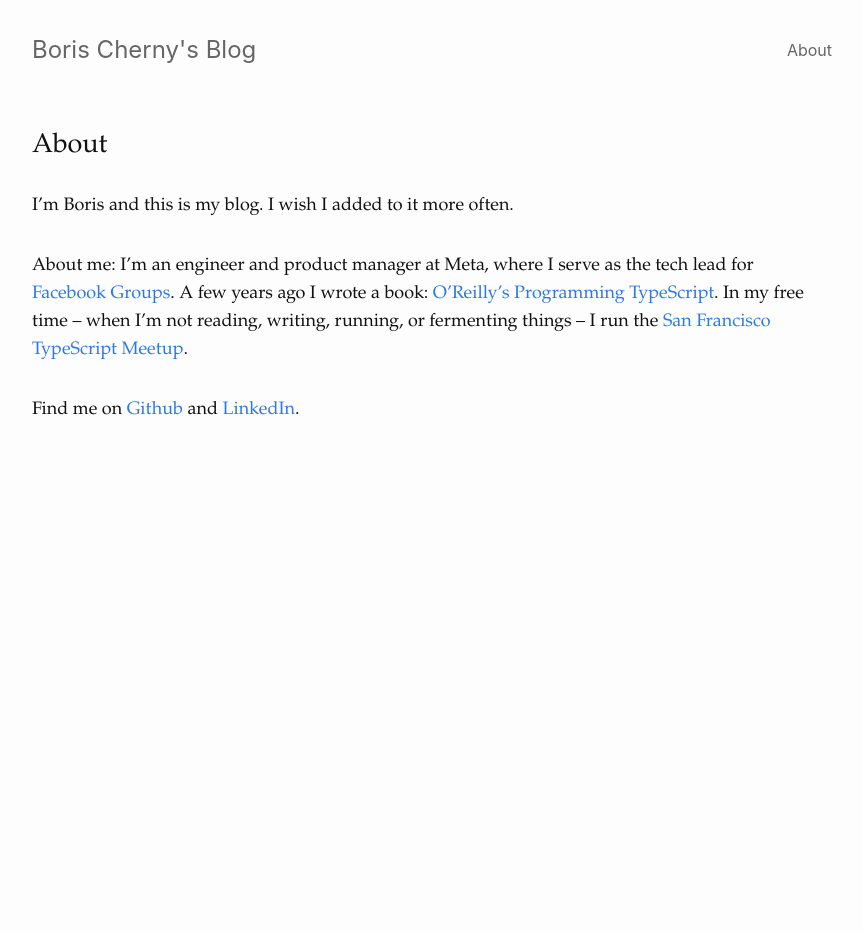
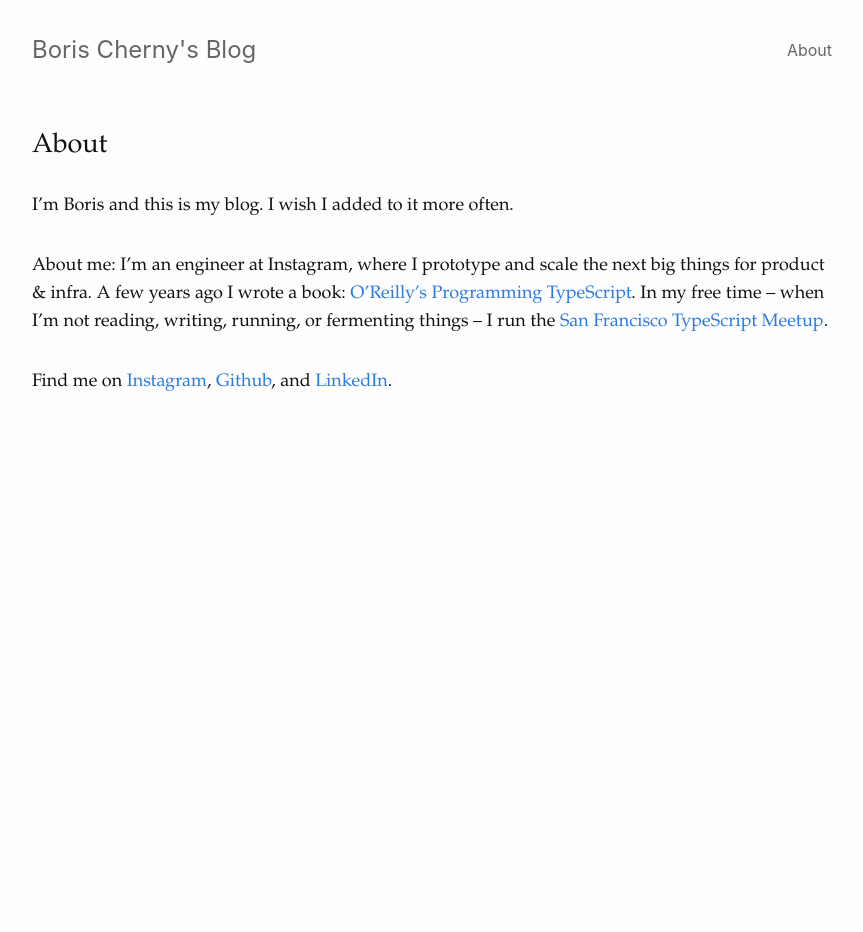
Before and after one commit to bcherny/bcherny.github.io, a Jekyll site: the page built from about.md, in a window 1280 px wide. Shown: the whole page, without its empty margins (208-1071 px from the left). Built offline with Jekyll 4.4.1, drawn with Linux system fonts in a browser that asks for light colours.

Commit message:
Update about.md

```diff
--- a/about.md
+++ b/about.md
@@ -6,6 +6,6 @@ permalink: /about/
 
 I'm Boris and this is my blog. I wish I added to it more often.
 
-About me: I'm an engineer and product manager at Meta, where I serve as the tech lead for [Facebook Groups](https://facebook.com/groups). A few years ago I wrote a book: [O'Reilly's Programming TypeScript](https://smile.amazon.com/Programming-TypeScript-Making-JavaScript-Applications/dp/1492037656). In my free time -- when I'm not reading, writing, running, or fermenting things -- I run the [San Francisco TypeScript Meetup](https://www.meetup.com/San-Francisco-TypeScript-Meetup/).
+About me: I'm an engineer at Instagram, where I prototype and scale the next big things for product & infra. A few years ago I wrote a book: [O'Reilly's Programming TypeScript](https://amazon.com/Programming-TypeScript-Making-JavaScript-Applications/dp/1492037656). In my free time -- when I'm not reading, writing, running, or fermenting things -- I run the [San Francisco TypeScript Meetup](https://www.meetup.com/San-Francisco-TypeScript-Meetup/).
 
-Find me on [Github](https://github.com/bcherny) and [LinkedIn](https://www.linkedin.com/in/bcherny).
+Find me on [Instagram](https://www.instagram.com/b.cherny/), [Github](https://github.com/bcherny), and [LinkedIn](https://www.linkedin.com/in/bcherny).
```
